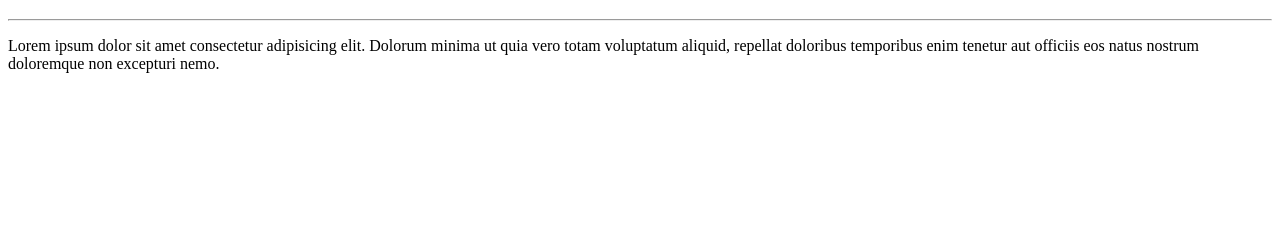
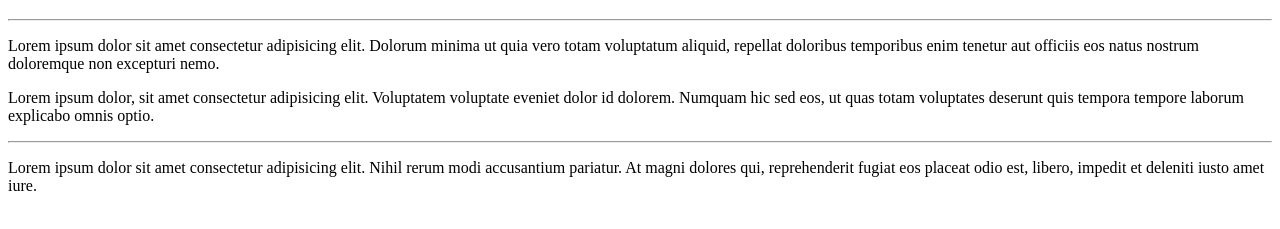
Before and after one commit to jorgegabrieloliveira/Ola-Mundo, a plain HTML site: page index.html in a window 1280 px wide. Shown: the part 61-290 px from the top of the page. Drawn offline with Linux system fonts and the light colour scheme.

Commit message:
Adicionei dois paragrafos

```diff
--- a/index.html
+++ b/index.html
@@ -10,5 +10,8 @@
     <h1>Ola Mundo</h1>
     <hr>
     <p>Lorem ipsum dolor sit amet consectetur adipisicing elit. Dolorum minima ut quia vero totam voluptatum aliquid, repellat doloribus temporibus enim tenetur aut officiis eos natus nostrum doloremque non excepturi nemo.</p>
+    <p>Lorem ipsum dolor, sit amet consectetur adipisicing elit. Voluptatem voluptate eveniet dolor id dolorem. Numquam hic sed eos, ut quas totam voluptates deserunt quis tempora tempore laborum explicabo omnis optio.</p>
+    <hr>
+    <p>Lorem ipsum dolor sit amet consectetur adipisicing elit. Nihil rerum modi accusantium pariatur. At magni dolores qui, reprehenderit fugiat eos placeat odio est, libero, impedit et deleniti iusto amet iure.</p>
 </body>
 </html>
```
